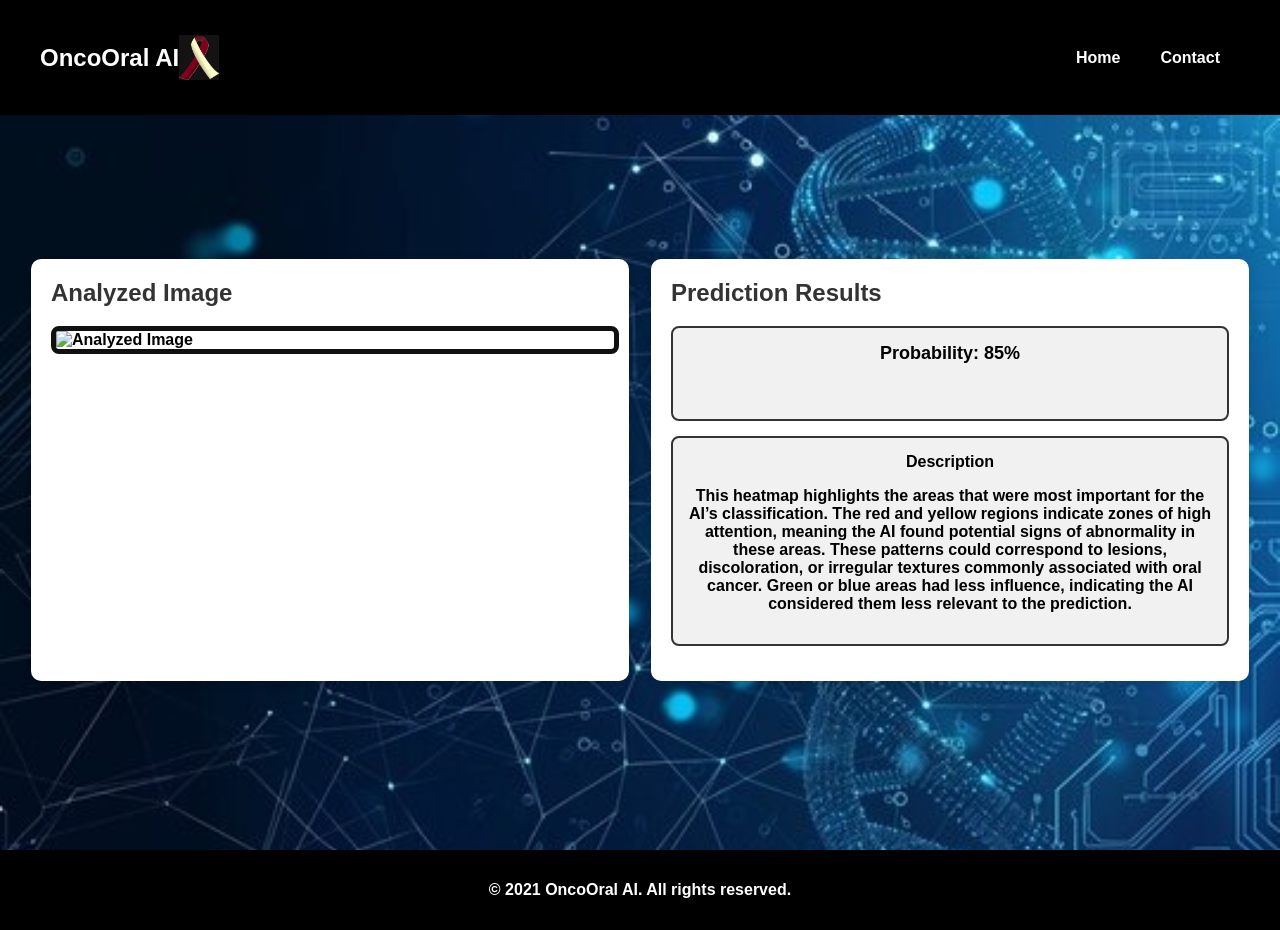
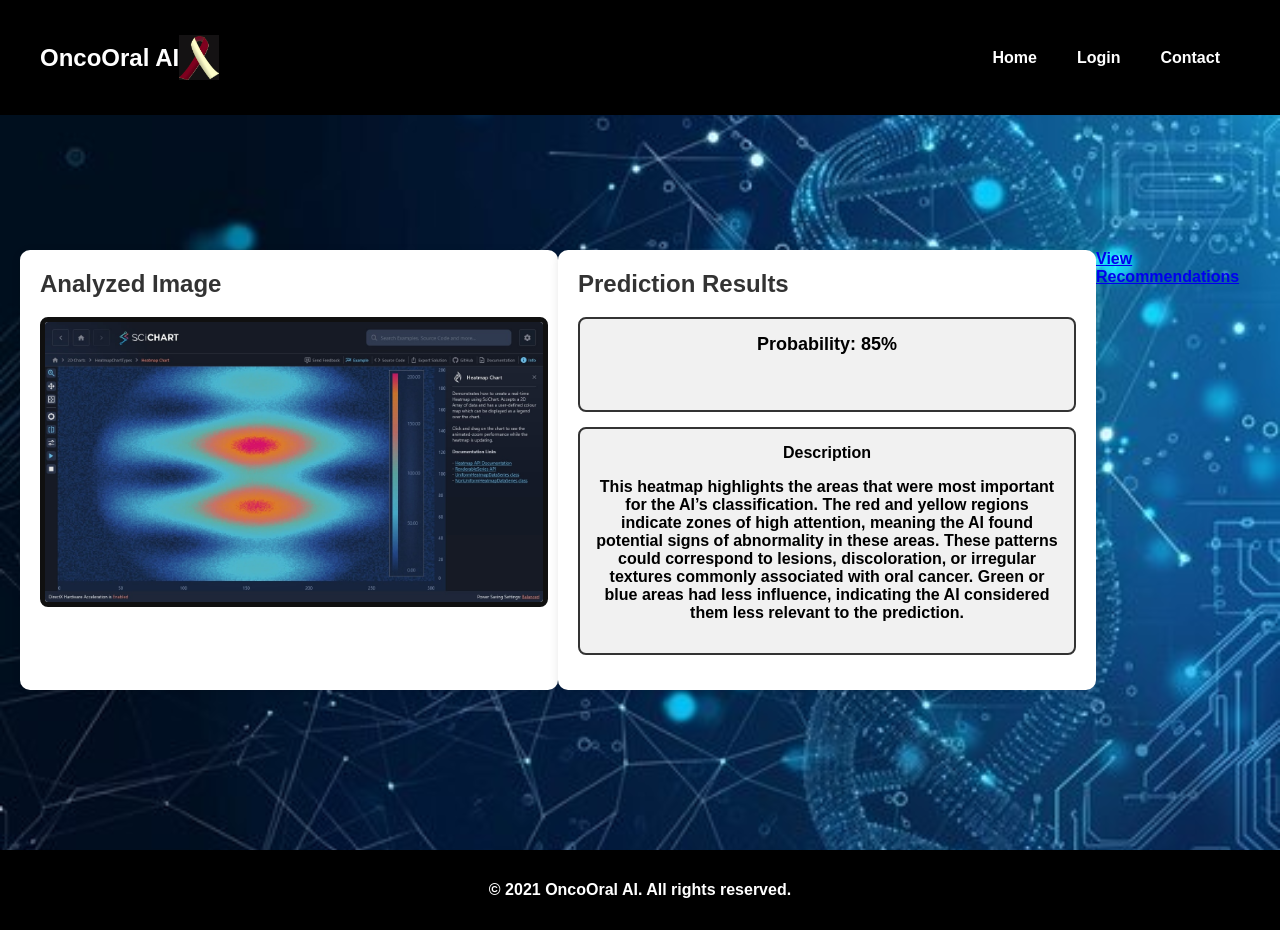
Before and after one commit to tharushaliyanagama/OralCancerEarlyDetection-DSGP, a plain HTML site: page templates/report.html in a window 1280 px wide. Drawn offline with Linux system fonts and the light colour scheme; a script that the page names is missing; files whose address does not match are found by name.

Commit message:
Updated html files

```diff
--- a/templates/report.html
+++ b/templates/report.html
@@ -16,7 +16,7 @@
     </div>
     <nav>
         <a href="C:\Users\Sithmi Nimnadi\Desktop\DSGP UI\templates\home.html" target="_blank">Home</a>
-
+        <a href="C:\Users\Sithmi Nimnadi\Desktop\DSGP UI\templates\login.html" target="_blank">Login</a>
         <a href="contact.html" target="_blank">Contact</a>
     </nav>
 </header>
@@ -25,7 +25,7 @@
     <!-- Image Display Section -->
     <section class="upload-section">
         <h2>Analyzed Image</h2>
-        <img id="uploadedImage" src="heatmap_Example.jpeg" alt="Analyzed Image" style="max-width: 100%; max-height: 300px;">
+        <img id="uploadedImage" src="C:\Users\Sithmi Nimnadi\Desktop\DSGP UI\static\images\heatmap_Example.jpeg" alt="Analyzed Image" style="max-width: 100%; max-height: 300px;">
     </section>
 
     <!-- Prediction Results Section -->
@@ -46,6 +46,11 @@
             </p>
         </div>
     </section>
+
+    <!-- Recommendation Section -->
+    <div class="Recommendation button">
+        <a href="C:\Users\Sithmi Nimnadi\Desktop\DSGP UI\templates\recommendation.html" class="btn">View Recommendations</a>
+    </div>
 </div>
 
 <script src="{{ url_for('static/javascript', filename='report.js')}}"></script>
```
Also changed, not shown: templates/dataupload.html (+1 -1 lines), templates/home.html (+1 -1 lines), templates/login.html (+1 -1 lines), templates/signup.html (+1 -1 lines), static/images/heatmap_Example.jpeg (added).
